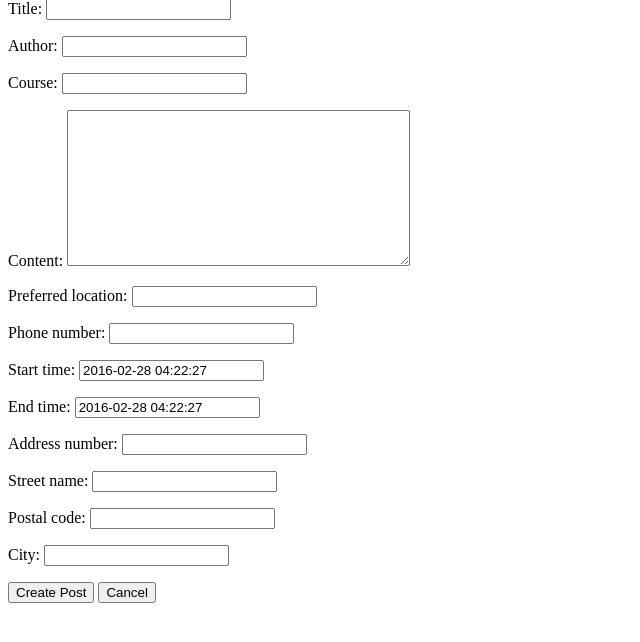
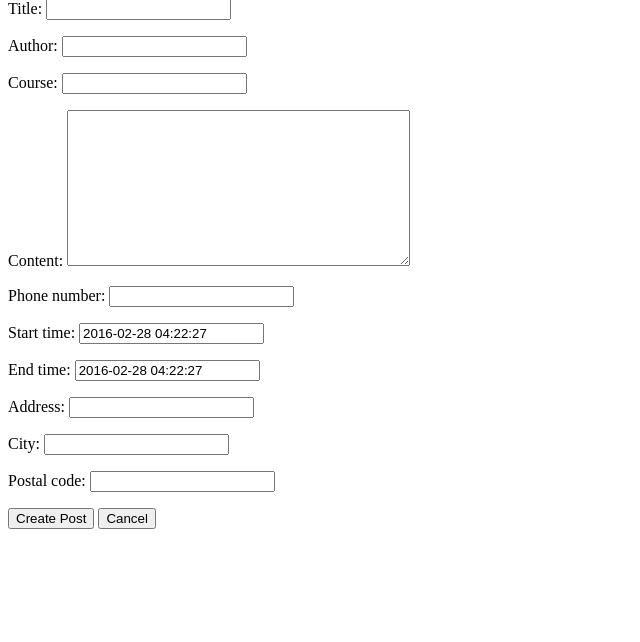
Before and after one commit to yoonyok/StudyBuddy, a Django app: page /posts/create/ in a window 1280 px wide. Shown: the part 139-781 px from the top of the page, without its empty margins (0-640 px from the left). Run offline with Django 3.2, Linux system fonts and the light colour scheme.

Commit message:
lat lon fields filled

```diff
--- a/nwHacks/pip-selfcheck.json
+++ b/nwHacks/pip-selfcheck.json
@@ -1 +1 @@
-{"last_check":"2016-02-18T03:43:42Z","pypi_version":"8.0.2"}
+{"last_check":"2016-02-28T03:28:57Z","pypi_version":"8.0.3"}
--- a/nwHacks/src/posts/admin.py
+++ b/nwHacks/src/posts/admin.py
@@ -10,7 +10,6 @@ class PostModelAdmin(admin.ModelAdmin):
     list_filter = ["updated", "timestamp"]
     search_fields = ["content", "title"]
     readonly_fields = ["timestamp", "updated", "slug"]
-    #prepopulated_fields = {"slug": ("title",)}
 
     class Meta:
         model = Post
--- a/nwHacks/src/posts/forms.py
+++ b/nwHacks/src/posts/forms.py
@@ -11,12 +11,10 @@ class PostForm(forms.ModelForm):
             'author',
             'course',
             'content',
-            'preferred_location',
             'phone_number',
             'start_time',
             'end_time',
-            'address_number',
-            'street_name',
+            'address',
+            'city',
             'postal_code',
-            'city',
         ]
--- a/nwHacks/src/posts/models.py
+++ b/nwHacks/src/posts/models.py
@@ -2,6 +2,8 @@ from __future__ import unicode_literals
 from django.utils import timezone
 from django.db import models
 from django.template.defaultfilters import slugify
+from googlemaps import Client
+
 
 # Create your models here.
 
@@ -10,17 +12,17 @@ class Post(models.Model):
     author = models.CharField(max_length=100)
     course = models.CharField(max_length=100, blank=True, null=True)
     content = models.TextField(blank=True, null=True)
-    preferred_location = models.CharField(max_length=50, blank=True, null=True)
     updated = models.DateTimeField(editable=False)
     timestamp = models.DateTimeField(editable=False)
     phone_number = models.CharField(max_length=100, blank=True, null=True)
     start_time = models.DateTimeField(default=timezone.now)
     end_time = models.DateTimeField(default=timezone.now)
-    address_number = models.CharField(max_length=100)
-    street_name = models.CharField(max_length=100)
+    address = models.CharField(max_length=100)
+    city = models.CharField(max_length=100)
     postal_code = models.CharField(max_length=100, blank=True, null=True)
-    city = models.CharField(max_length=100)
     slug = models.SlugField(unique=True, editable=False)  # used for generating readable urls
+    lat = models.FloatField(blank=True, null=True, editable=False)
+    lon = models.FloatField(blank=True, null=True, editable=False)
 
     def __unicode__(self):
         return self.title
@@ -33,4 +35,10 @@ class Post(models.Model):
             self.timestamp = timezone.now()
         self.updated = timezone.now()
         self.slug = slugify(self.title)
+        gmaps = Client(key="AIzaSyDPPebmy_mg8ho15JXng1WD2ByUsYrT7bY")
+        results = gmaps.geocode(address=self.address + ", " + self.city, region="CA")
+        if results:
+            self.lat = results[0]['geometry']['location']['lat']
+            self.lon = results[0]['geometry']['location']['lng']
+
         return super(Post, self).save(*args, **kwargs)
--- a/nwHacks/src/templates/base.html
+++ b/nwHacks/src/templates/base.html
@@ -24,14 +24,16 @@
             <th>Course</th>
             <th>Location</th>
             <th>Title</th>
-            <th>Timestamp</th>
+            <th>Start Time</th>
+            <th>End Time</th>
         </tr>
         {% for post in posts %}
         <tr>
             <td>{{ post.course }}</td>
-            <td>{{ post.preferred_location }}</td>
+            <td>{{ post.address }}</td>
             <td><a href="{{ post.slug }}"> {{ post.title }}</a></td>
-            <td>{{ post.timestamp }}</td>
+            <td>{{ post.start_time}}</td>
+            <td>{{ post.end_time }}</td>
         </tr>
         {% endfor %}
     </table>
```
